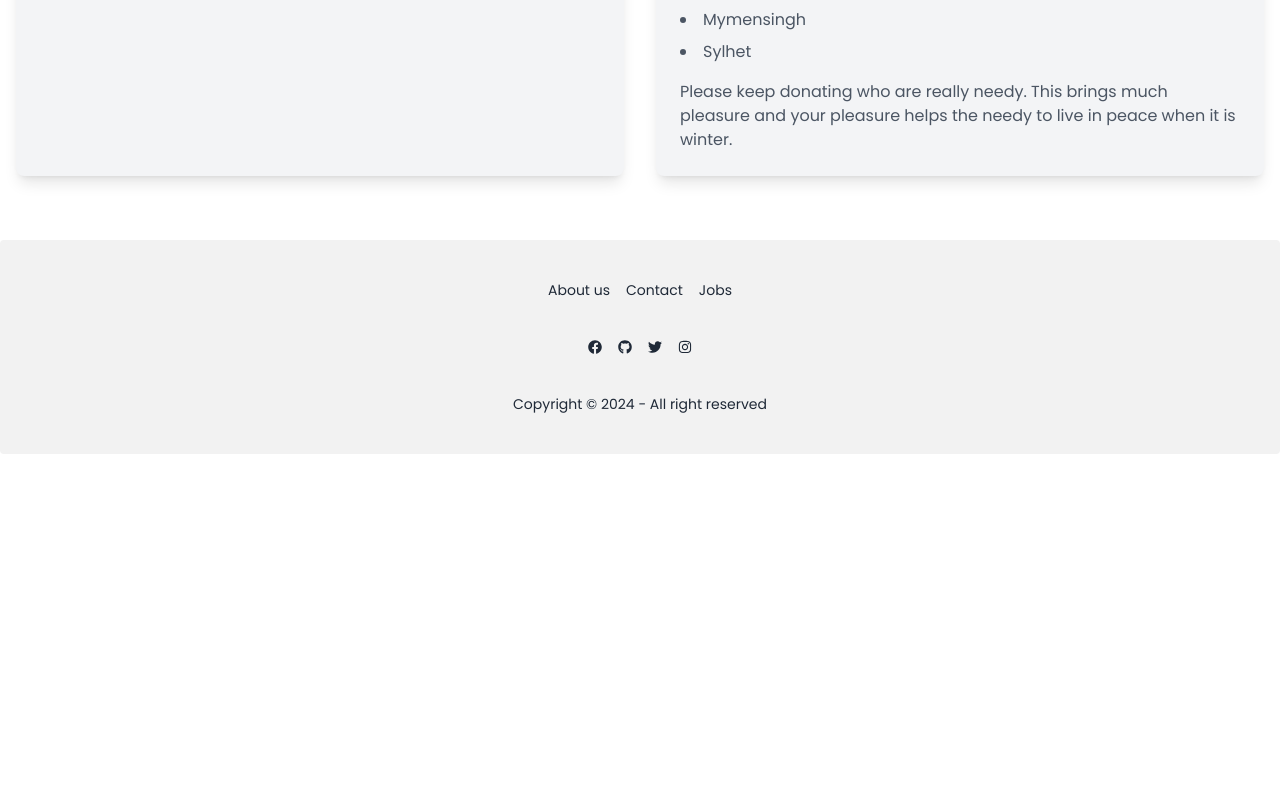
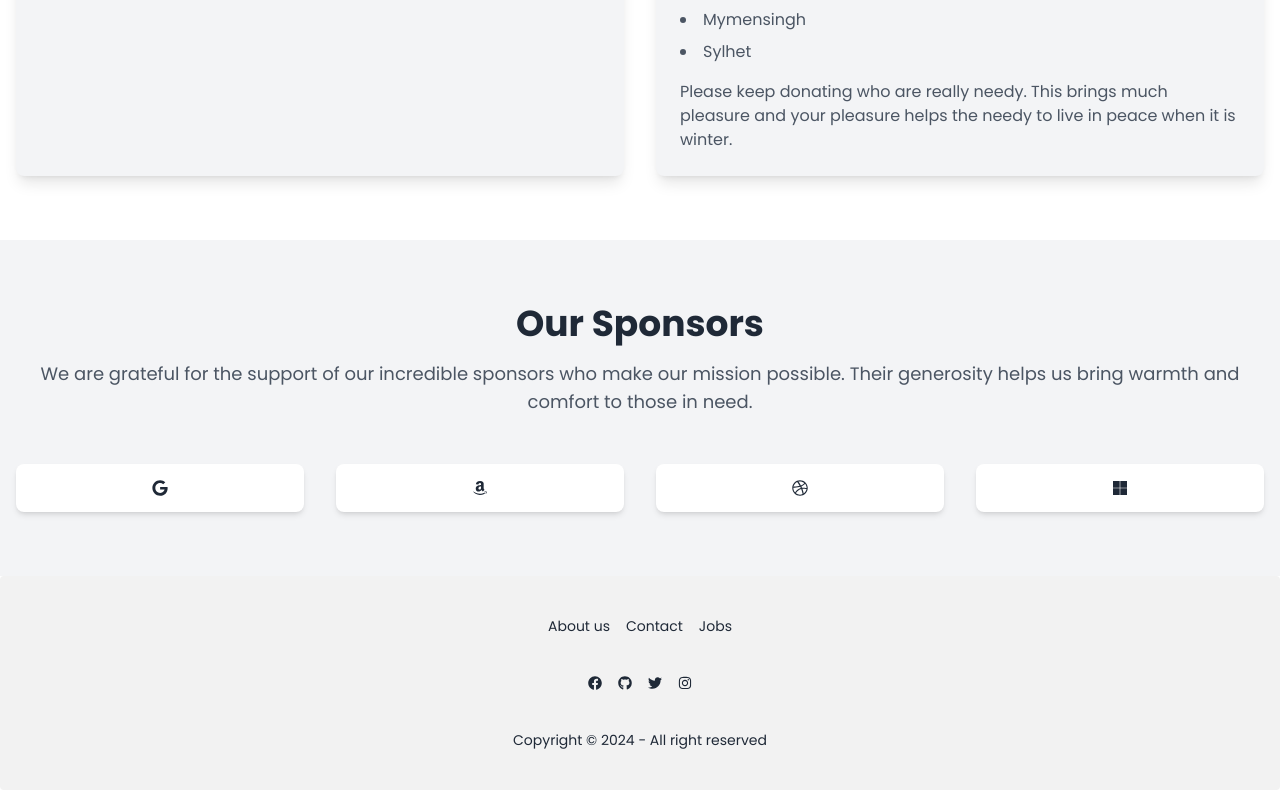
Before and after one commit to sakib-333/ph-b10-a9, a React (Vite) app: page / in a window 1280 px wide. Shown: the part 1740-2530 px from the top of the page. Before the commit the page ends 2194 px from the top, so only its background shows below. Built offline with nearby package versions, Linux system fonts and the light colour scheme; no server answers.

Commit message:
Add sponsors section.

```diff
--- /dev/null
+++ b/src/components/Sponsors.jsx
@@ -0,0 +1,42 @@
+import React from "react";
+import { FaAmazon, FaDribbble, FaGoogle, FaMicrosoft } from "react-icons/fa";
+
+const Sponsors = () => {
+  const sponsors = [
+    { name: "Google", logo: <FaGoogle /> },
+    { name: "Amazon", logo: <FaAmazon /> },
+    { name: "Dribbble", logo: <FaDribbble /> },
+    { name: "Microsoft", logo: <FaMicrosoft /> },
+  ];
+
+  return (
+    <section className="bg-gray-100 py-16">
+      <div className="container mx-auto px-4">
+        <div className="text-center mb-12">
+          <h2 className="text-4xl font-bold text-gray-800 mb-4">
+            Our Sponsors
+          </h2>
+          <p className="text-lg text-gray-600">
+            We are grateful for the support of our incredible sponsors who make
+            our mission possible. Their generosity helps us bring warmth and
+            comfort to those in need.
+          </p>
+        </div>
+
+        <div className="grid grid-cols-2 sm:grid-cols-3 md:grid-cols-4 gap-8">
+          {sponsors.map((sponsor, index) => (
+            <div
+              title={sponsor.name}
+              key={index}
+              className="bg-white shadow-md rounded-lg p-4 flex items-center justify-center"
+            >
+              {sponsor.logo}
+            </div>
+          ))}
+        </div>
+      </div>
+    </section>
+  );
+};
+
+export default Sponsors;
--- a/src/pages/Home.jsx
+++ b/src/pages/Home.jsx
@@ -2,6 +2,7 @@ import React from "react";
 import Slider from "../components/Slider";
 import About from "../components/About";
 import HowItWorks from "../components/HowItWorks";
+import Sponsors from "../components/Sponsors";
 
 const Home = () => {
   return (
@@ -9,6 +10,7 @@ const Home = () => {
       <Slider />
       <About />
       <HowItWorks />
+      <Sponsors />
     </div>
   );
 };
```
